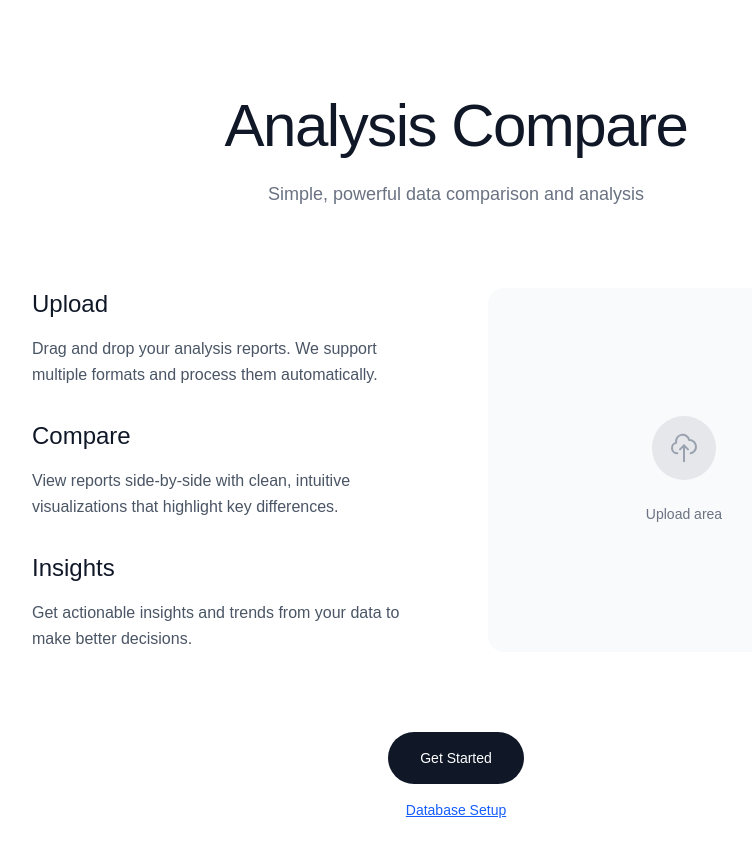
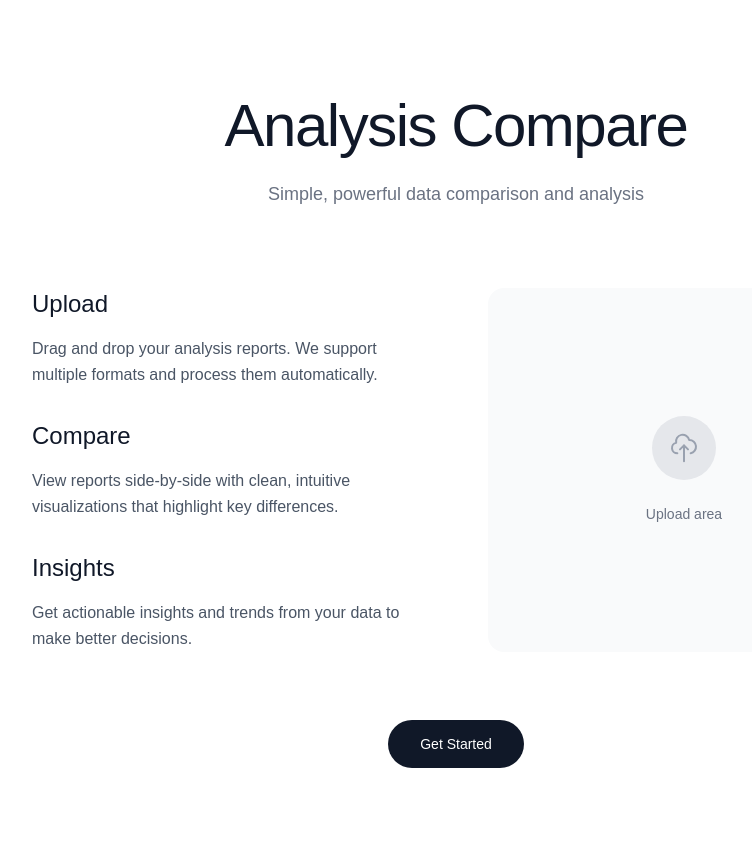
Before and after one commit to miketropi/analysis-compare, a Next.js app: page / in a window 1280 px wide. Shown: the top 856 px of the page, without its empty margins (184-936 px from the left). Built offline with nearby package versions, Linux system fonts and the light colour scheme.

Commit message:
Update home landing

```diff
--- a/src/app/page.js
+++ b/src/app/page.js
@@ -1,3 +1,5 @@
+import Link from "next/link";
+
 export default function Home() {
   return (
     <div className="min-h-screen bg-white">
@@ -51,17 +53,9 @@ export default function Home() {
 
         {/* CTA */}
         <div className="text-center space-y-4">
-          <button className="bg-gray-900 hover:bg-gray-800 text-white px-8 py-4 rounded-full text-sm font-medium transition-colors">
+          <Link href="/reports" className="bg-gray-900 hover:bg-gray-800 text-white px-8 py-4 rounded-full text-sm font-medium transition-colors">
             Get Started
-          </button>
-          <div className="text-sm">
-            <a
-              href="/setup"
-              className="text-blue-600 hover:text-blue-700 underline"
-            >
-              Database Setup
-            </a>
-          </div>
+          </Link>
         </div>
       </div>
     </div>
```
